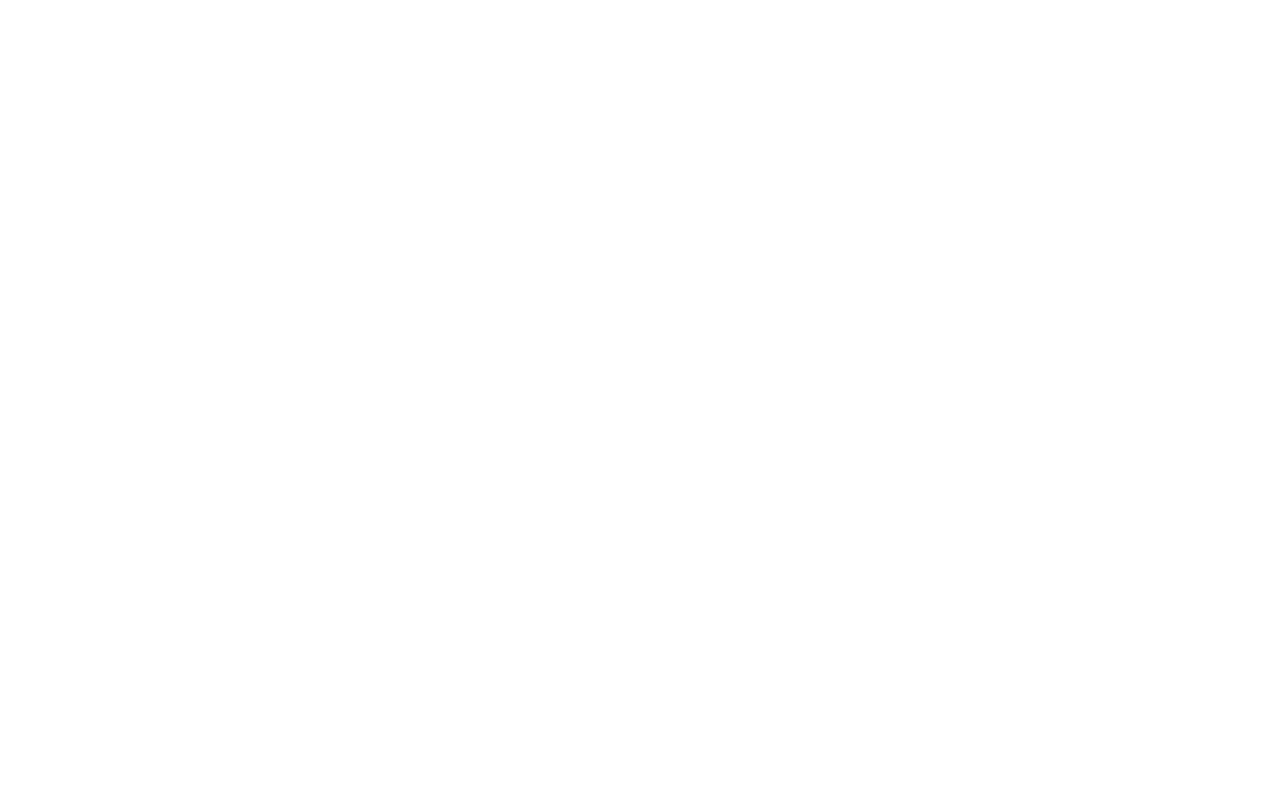
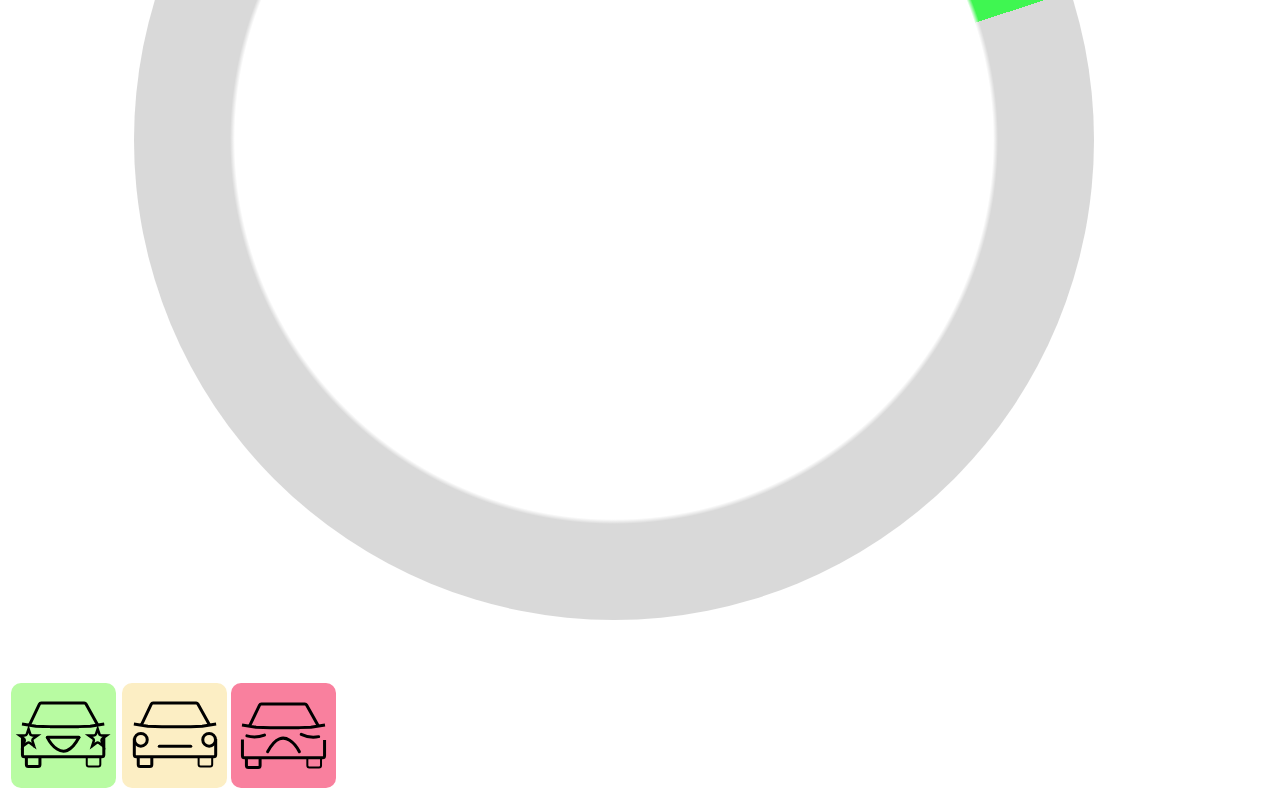
Before and after one commit to stevenguyen104/carbon-catcher, a SvelteKit app: page / in a window 1280 px wide. Shown: the part 1307-2107 px from the top of the page. Before the commit the page ends 800 px from the top, so only its background shows below. Built offline with nearby package versions, Linux system fonts and the light colour scheme.

Commit message:
Add emission meter

```diff
--- a/src/routes/+page.svelte
+++ b/src/routes/+page.svelte
@@ -1,5 +1,7 @@
 <script>
     import DistanceMeter from './distanceMeter.svelte';
+    import EmissionMeter from './emissionMeter.svelte'
 </script>
 
 <DistanceMeter />
+<EmissionMeter />
--- a/src/routes/distanceMeter.svelte
+++ b/src/routes/distanceMeter.svelte
@@ -1,7 +1,3 @@
-<script>
-
-</script>
-
 <div class="container">
     <h1 class="distance-text">Distance Travelled</h1>
     <div class="bar">
--- /dev/null
+++ b/src/routes/emissionMeter.svelte
@@ -0,0 +1,47 @@
+<!-- add script to collect emissions -->
+
+<script>
+    import HappyCar from "../assets/emission_meter/Happy Car.svg";
+    import NeutralCar from "../assets/emission_meter/Neutral Car.svg";
+    import SadCar from "../assets/emission_meter/Sad Car.svg";
+
+</script>
+
+
+
+<div class="container">
+    <h1>Total Yearly Emmissions</h1>
+    <div class="progress-bar"/>
+</div>
+
+<!-- have an if svelte condition for which of the three to appear -->
+<div class="car_icon">
+    <img src="{HappyCar}"/>
+    <img src="{NeutralCar}"/>
+    <img src="{SadCar}"/>
+
+</div>
+
+
+<style>
+    .container {
+        padding: 50% 10% 5%;
+        align-items: center;
+    }
+
+    h1 {
+        text-align: center;
+        font-family: 'Courier New', Courier, monospace;
+        font-size: 5.5vw;
+    }
+
+    .progress-bar {
+        position: relative;
+        width: 75vw;
+        height: 75vw;
+        border-radius: 50%;
+        background:
+            radial-gradient(closest-side, white 79%, transparent 80% 100%),
+            conic-gradient(#3FF651 20%, #D9D9D9 0);
+    }
+</style>
--- a/src/routes/testButton.svelte
+++ /dev/null
@@ -1 +0,0 @@
-<h1>HELLO</h1>
```
